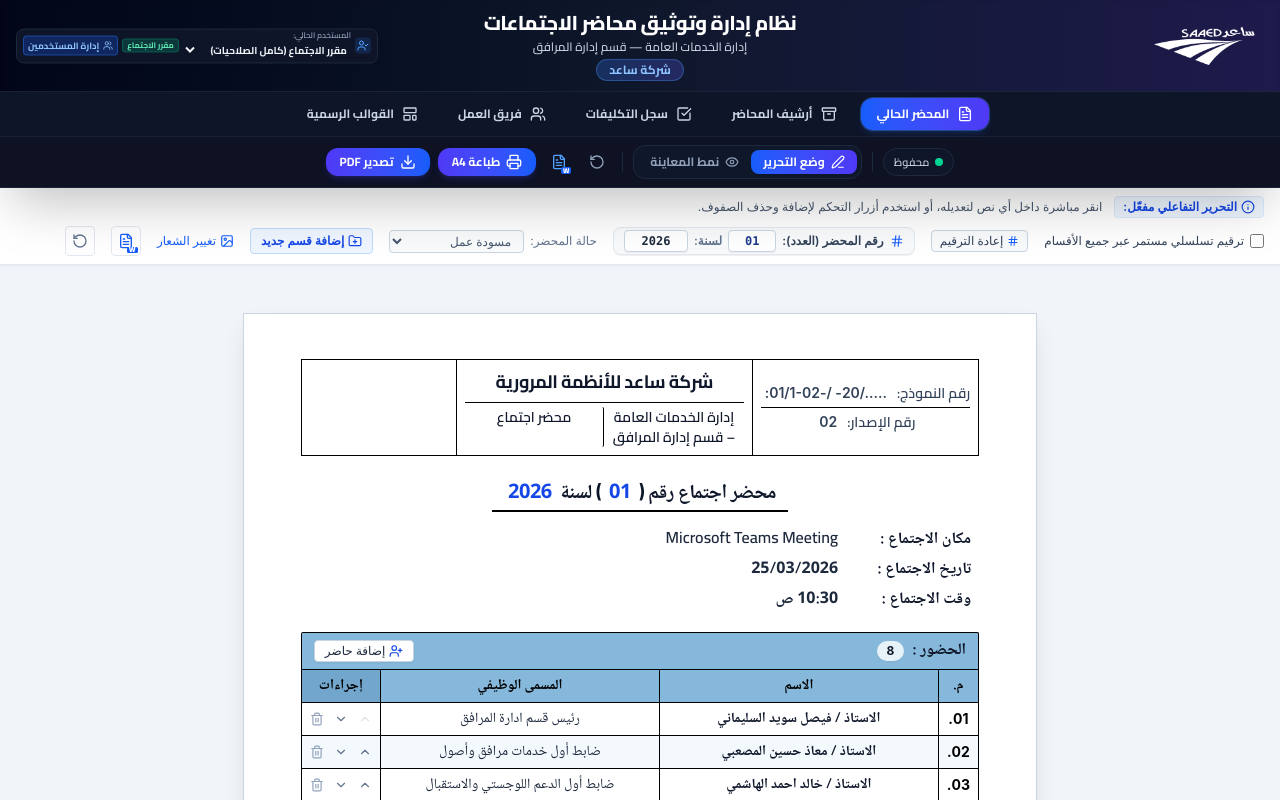
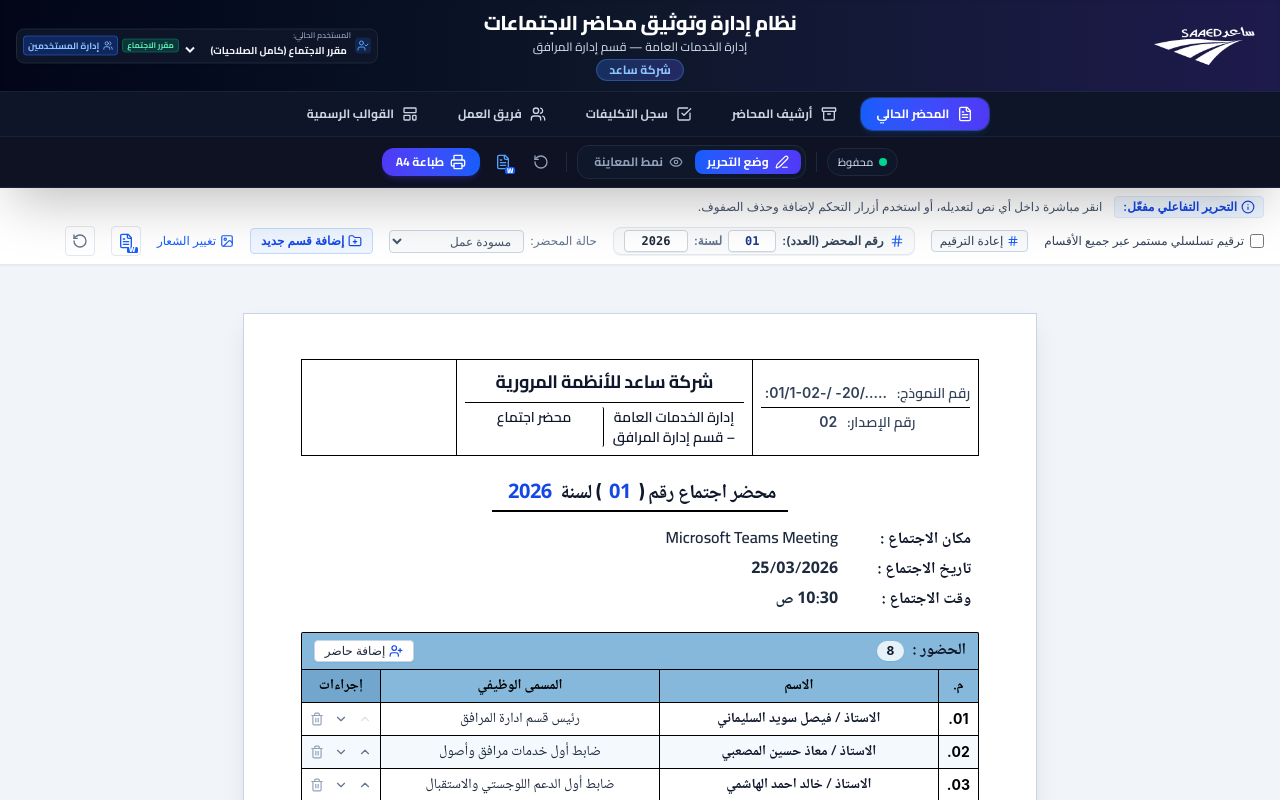
Before and after one commit to privatep88/minutes_meeting, a React (Vite) app: page / in a window 1280 px wide. Shown: the top 800 px of the page. Built offline with nearby package versions, Linux system fonts and the light colour scheme.

Commit message:
refactor: improve print experience and UI cleanup
- Remove print preparation toast message.
- Hide toast notifications during print.
- Remove redundant PDF export button from navbar.

```diff
--- a/src/App.tsx
+++ b/src/App.tsx
@@ -754,7 +754,8 @@
       setActiveScreen('editor');
     }
     setIsEditMode(false);
-    showToast('جاري تحضير المحضر للطباعة بنمط A4 المعتمد...');
+    // Do not show preparing print message; clear any active toast immediately
+    setToastMessage(null);
 
     // Wait for document to mount in preview mode
     await new Promise((resolve) => setTimeout(resolve, 300));
@@ -1079,7 +1080,7 @@
 
       {/* Toast Notification */}
       {toastMessage && (
-        <div className="fixed bottom-5 left-5 z-50 bg-slate-900 text-white text-xs sm:text-sm font-medium px-4 py-2.5 rounded-lg shadow-xl flex items-center gap-2 border border-slate-700">
+        <div className="fixed bottom-5 left-5 z-50 bg-slate-900 text-white text-xs sm:text-sm font-medium px-4 py-2.5 rounded-lg shadow-xl flex items-center gap-2 border border-slate-700 no-print print:hidden pointer-events-none">
           <CheckCircle2 className="w-4 h-4 text-emerald-400" />
           <span>{toastMessage}</span>
         </div>
--- a/src/components/TopNavbar.tsx
+++ b/src/components/TopNavbar.tsx
@@ -7,7 +7,6 @@
   PenTool,
   RotateCcw,
   Printer,
-  Download,
   Archive,
   CheckSquare,
   Users,
@@ -37,7 +36,7 @@
   onResetTemplate: () => void;
   onExportWord: () => void;
   onExportCSV?: () => void;
-  onExportPDF: () => void;
+  onExportPDF?: () => void;
   onPrint: () => void;
   saveStatus: 'saved' | 'saving';
   onOpenUsersManagement?: () => void;
@@ -338,6 +337,7 @@
               </button>
 
               {/* Print A4 */}
+              {/* Print A4 */}
               <button
                 type="button"
                 onClick={onPrint}
@@ -346,17 +346,6 @@
               >
                 <Printer className="w-4 h-4" />
                 <span>طباعة A4</span>
-              </button>
-
-              {/* Export PDF */}
-              <button
-                type="button"
-                onClick={onExportPDF}
-                className="flex items-center gap-1.5 px-3.5 py-1.5 rounded-xl text-xs font-bold bg-gradient-to-r from-indigo-600 to-blue-600 hover:from-indigo-500 hover:to-blue-500 text-white shadow-md shadow-indigo-600/20 transition cursor-pointer"
-                title="تصدير المحضر إلى ملف PDF رسمي عالي الدقة"
-              >
-                <Download className="w-4 h-4" />
-                <span>تصدير PDF</span>
               </button>
             </>
           )}
@@ -385,14 +374,6 @@
                   title="طباعة A4"
                 >
                   <Printer className="w-4 h-4" />
-                </button>
-                <button
-                  type="button"
-                  onClick={onExportPDF}
-                  className="p-2 rounded-lg bg-indigo-600 text-white text-xs font-bold transition"
-                  title="تصدير PDF"
-                >
-                  <Download className="w-4 h-4" />
                 </button>
               </div>
             )}
@@ -584,22 +565,10 @@
                 <button
                   type="button"
                   onClick={() => {
-                    onExportPDF();
+                    onPrint();
                     setMobileMenuOpen(false);
                   }}
                   className="flex items-center justify-center gap-1.5 p-2 bg-indigo-600 hover:bg-indigo-500 text-white rounded-lg font-semibold"
-                >
-                  <Download className="w-4 h-4" />
-                  <span>تصدير PDF</span>
-                </button>
-
-                <button
-                  type="button"
-                  onClick={() => {
-                    onPrint();
-                    setMobileMenuOpen(false);
-                  }}
-                  className="col-span-2 flex items-center justify-center gap-1.5 p-2 bg-indigo-600 hover:bg-indigo-500 text-white rounded-lg font-semibold"
                 >
                   <Printer className="w-4 h-4" />
                   <span>طباعة A4 معتمدة</span>
```
